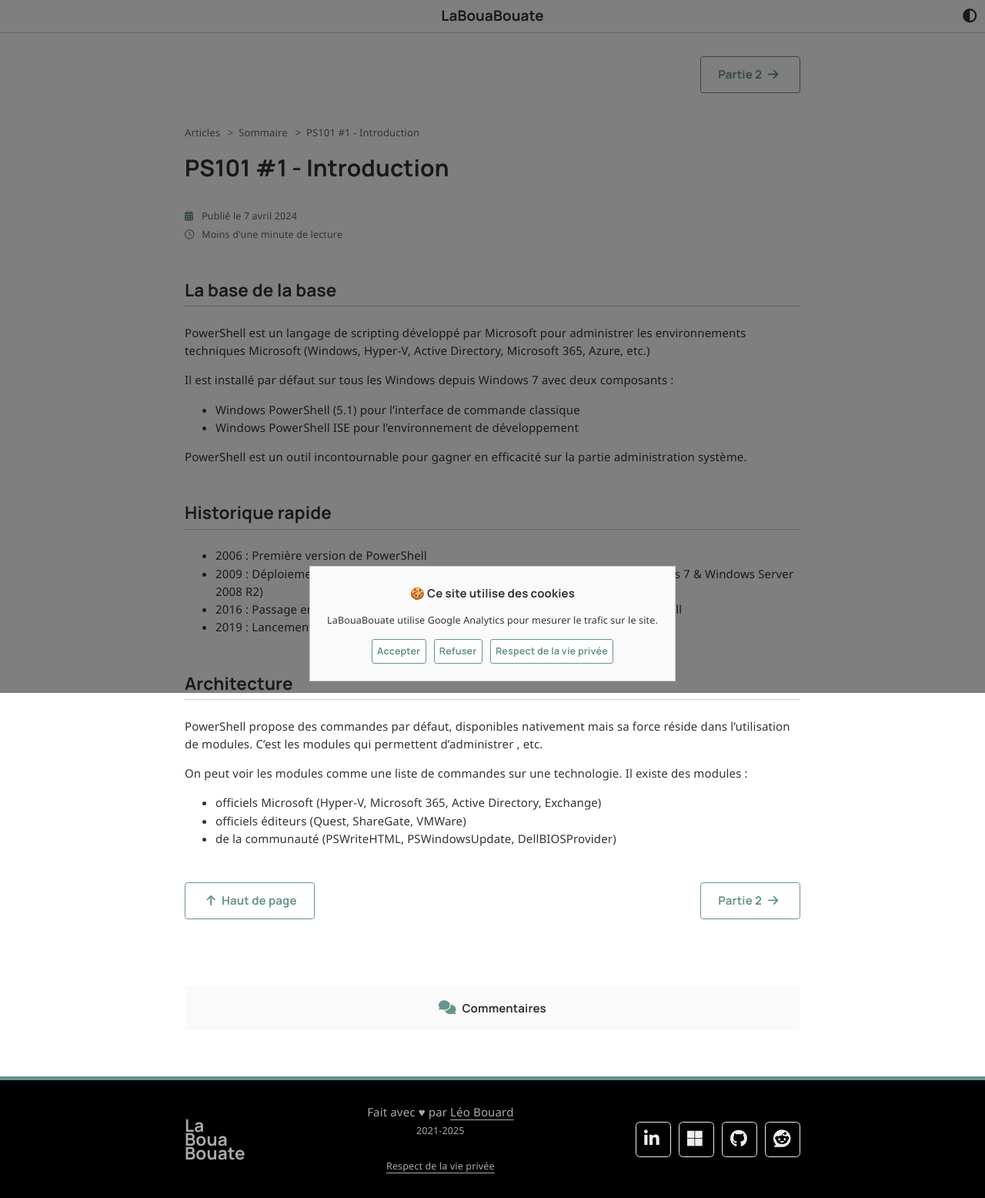
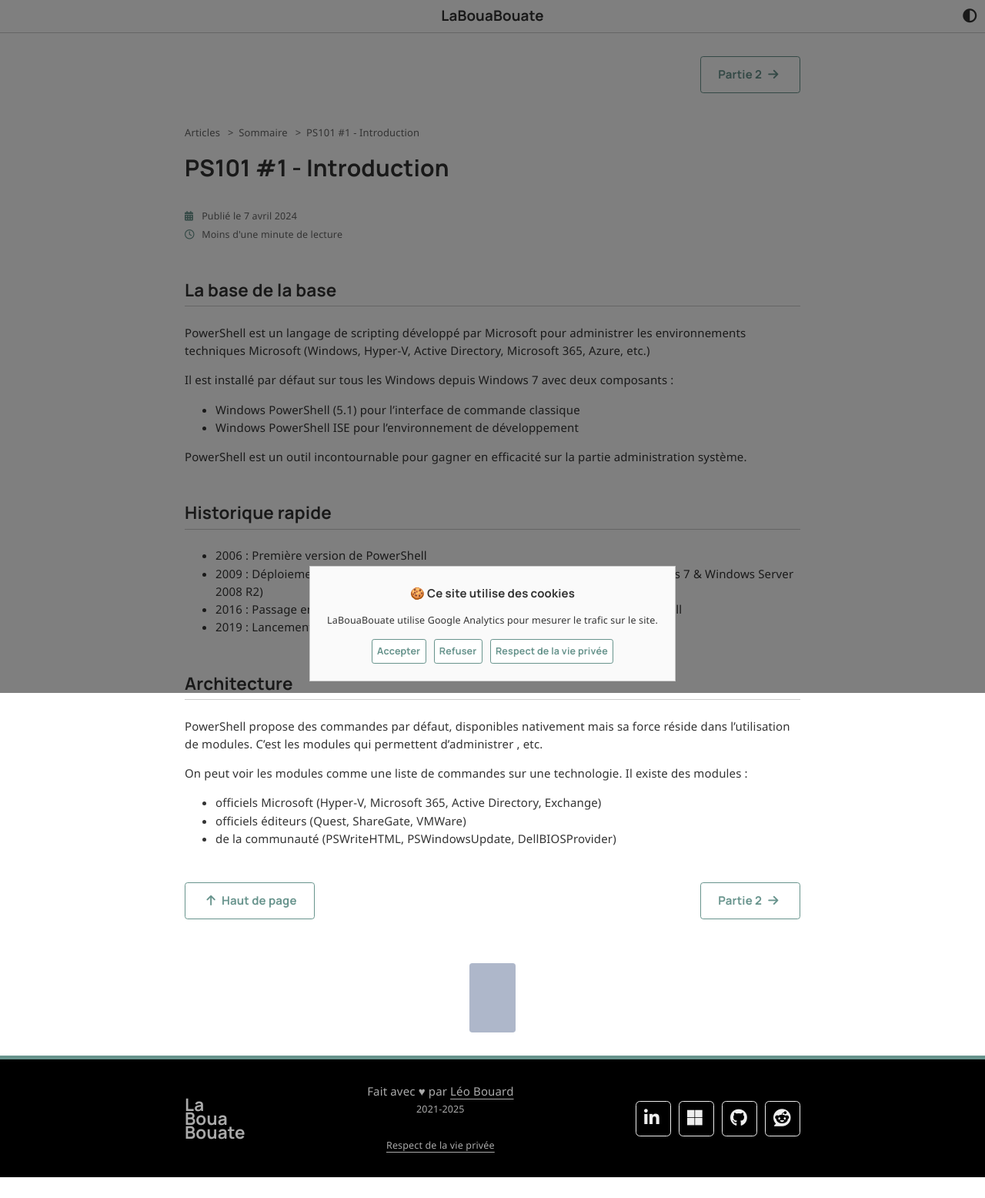
Before and after one commit to leobouard/leobouard.github.io, a Jekyll site: the page built from _posts/2024-04-07-cours-powershell-from-scratch-001.md, in a window 1280 px wide. Shown: the whole page at 77% size. Built offline with Jekyll 4.4.1, drawn with Linux system fonts in a browser that asks for light colours; nearby versions of some CDN libraries; some web fonts are replaced; comment, search, counter and statistics services are not loaded; after the commit the page ends 1529 px from its top, so only the background shows below that.

Commit message:
Affichage des commentaires

```diff
--- a/_includes/comments.html
+++ b/_includes/comments.html
@@ -3,12 +3,12 @@
   data-reactions-enabled="1" data-emit-metadata="0" data-input-position="bottom" data-theme="noborder_light"
   data-lang="fr" crossorigin="anonymous" async>
   </script>
-<section class="blog-post">
-  <details class="comments">
+<section class="comments">
+  <div class="giscus"></div>
+  <!-- <details class="comments">
     <summary>
       <i class="fa-solid fa-comments"></i>
       <span>Commentaires</span>
     </summary>
-    <div class="giscus"></div>
-  </details>
+  </details> -->
 </section>
--- a/_sass/containers.scss
+++ b/_sass/containers.scss
@@ -7,7 +7,8 @@
 section.blog-post,
 section.blog-page,
 section.recommandation,
-section.blog-header {
+section.blog-header,
+section.comments {
     position: relative;
     padding: 2rem;
     max-width: 800px;
@@ -65,6 +66,10 @@
     height: 7em;
 }
 
+section.comments {
+    background: var(--secondary);
+}
+
 @media screen and (max-width: 700px) {
     section.recommandation {
         margin-top: 15px;
```
